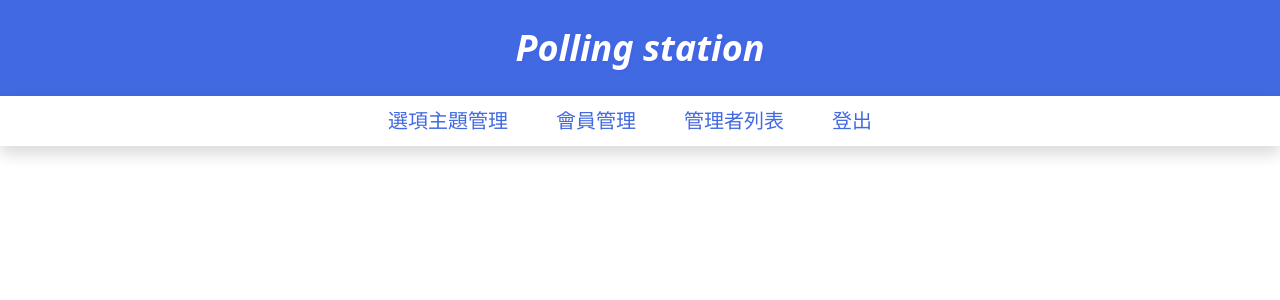
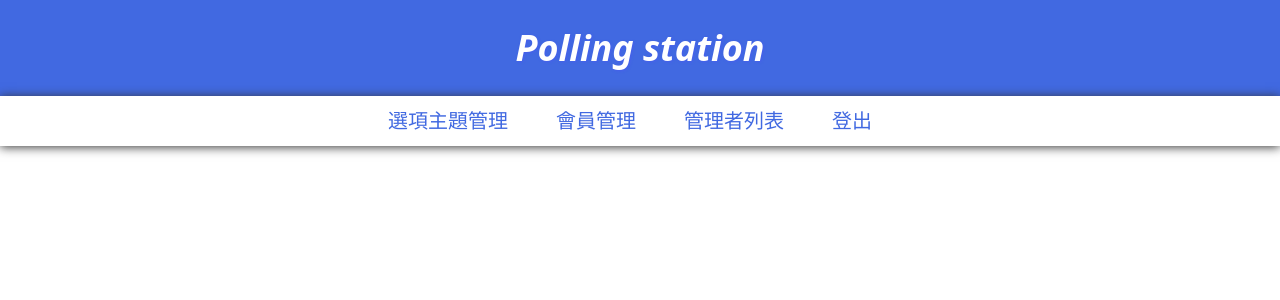
Before and after one commit to mokshayang/survey_hw, a PHP site: page /admin_center.php in a window 1280 px wide. Shown: the top 300 px of the page. Run offline with PHP 8.4, Linux system fonts and the light colour scheme; the visitor is signed in with stand-in values (Sample User, id 1); some libraries are stand-ins or nearby versions.

Commit message:
nav z-index 完成，修改成老師的建議完成，可以交作業了

```diff
--- a/layouts/header.php
+++ b/layouts/header.php
@@ -32,11 +32,11 @@
     }
 
     .second {
-
+        z-index: 10;
         position: sticky;
         top: 0px;
-        ;
         background-color: white;
+        box-shadow: 0 1px 10px #333;
     }
 </style>
 <header class="shadow">
@@ -49,7 +49,7 @@
     </nav>
 </header>
 
-<div class="shadow  second" style="height: 50px; ">
+<div class="  second" style="height: 50px; ">
     <?php
     $file_str = explode("/", $_SERVER['PHP_SELF']);
     $local = str_replace('.php', '', array_pop($file_str));
```
